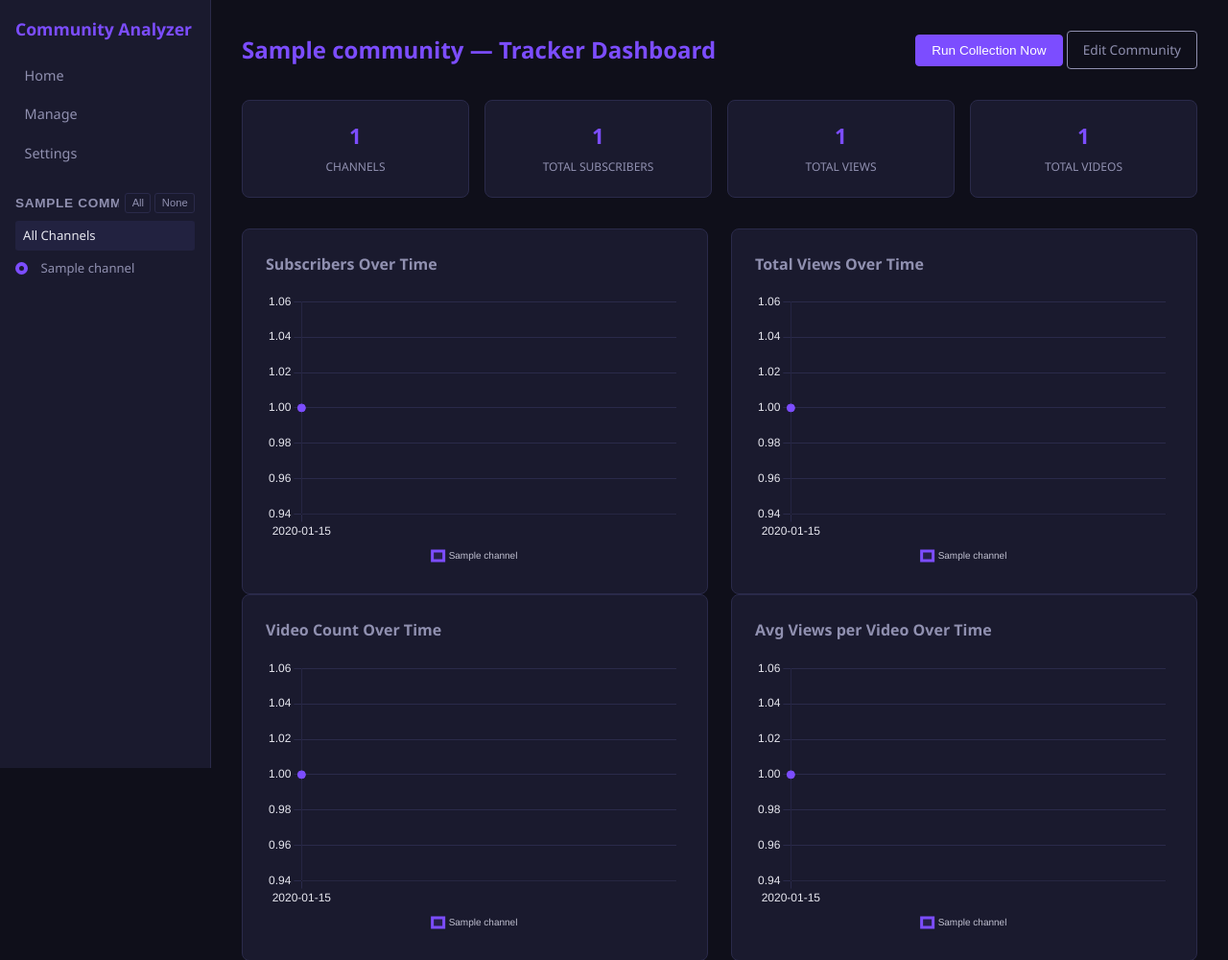
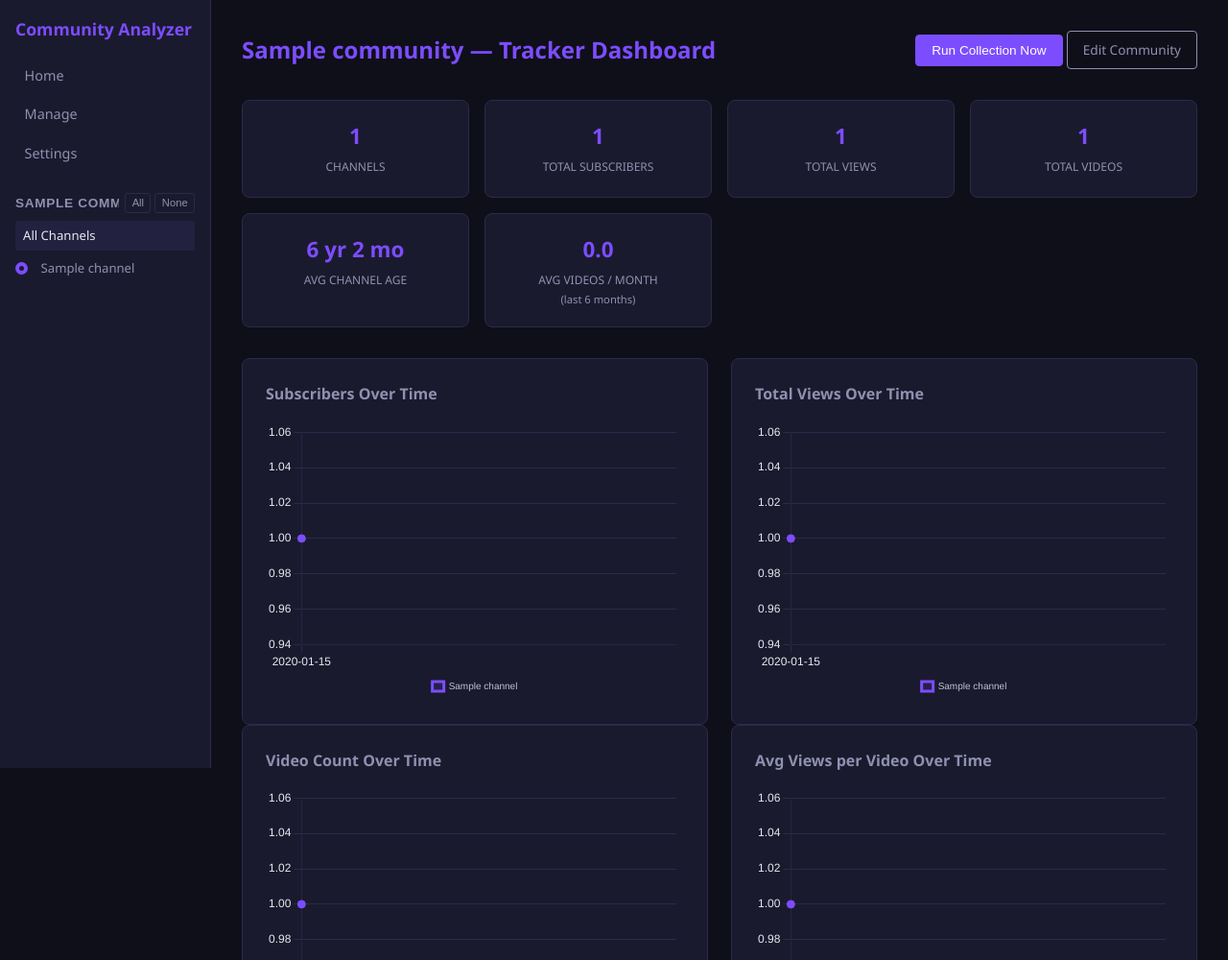
Before and after one commit to arnaud-cloud/YouTubeCommunityAnalyzer, a Flask app: page /tracker/1 in a window 1280 px wide. Shown: the top 1000 px of the page at 96% size. Run offline with Flask 3, Linux system fonts and the light colour scheme; tables that the repository leaves empty hold one stand-in row (values such as "Sample post").

Commit message:
Add Channel Age and Avg Videos/Month stat tiles
Two new tiles at the top of the tracker dashboard:
- Channel Age: shows creation year + age (yr/mo) for a single channel;
  average age across all channels in multi-channel view
- Avg Videos/Month: count of videos published in the last 6 months ÷ 6,
  reflecting recent publishing cadence

Data was already fully collected and stored (channels.published_at,
videos.published_at). Only change to the backend: expose published_at
in the /data API channels array.

Co-Authored-By: Claude Sonnet 4.6 <noreply@anthropic.com>

```diff
--- a/templates/tracker_dashboard.html
+++ b/templates/tracker_dashboard.html
@@ -70,6 +70,8 @@ document.addEventListener('click', () => dropdown.classList.remove('open'));
     <div class="stat-tile"><span class="stat-value" id="tile-subs">-</span><span class="stat-label">Total Subscribers</span></div>
     <div class="stat-tile"><span class="stat-value" id="tile-views">-</span><span class="stat-label">Total Views</span></div>
     <div class="stat-tile"><span class="stat-value" id="tile-videos">-</span><span class="stat-label">Total Videos</span></div>
+    <div class="stat-tile"><span class="stat-value" id="tile-age">-</span><span class="stat-label" id="tile-age-label">Channel Age</span></div>
+    <div class="stat-tile"><span class="stat-value" id="tile-vpm">-</span><span class="stat-label">Avg Videos / Month</span><span class="stat-sublabel" style="font-size:0.7rem;color:var(--muted);display:block">(last 6 months)</span></div>
 </div>
 
 
@@ -300,6 +302,34 @@ function renderDashboard(channelFilter) {
         firstTileVal.textContent = avgViewsPerVideo.toLocaleString();
         firstTileLabel.textContent = 'Avg Views / Video';
     }
+
+    // Channel Age tile
+    const now = new Date();
+    const agePubs = channels
+        .map(c => c.published_at ? new Date(c.published_at) : null)
+        .filter(Boolean);
+    if (agePubs.length) {
+        const avgAgeMs = agePubs.reduce((sum, d) => sum + (now - d), 0) / agePubs.length;
+        const totalMonths = Math.floor(avgAgeMs / (1000 * 60 * 60 * 24 * 30.44));
+        const yrs = Math.floor(totalMonths / 12);
+        const mos = totalMonths % 12;
+        const ageStr = mos > 0 ? `${yrs} yr ${mos} mo` : `${yrs} yr`;
+        if (channelFilter !== 'all' && agePubs.length === 1) {
+            document.getElementById('tile-age').textContent = `${agePubs[0].getFullYear()} · ${ageStr}`;
+            document.getElementById('tile-age-label').textContent = 'Channel Age';
+        } else {
+            document.getElementById('tile-age').textContent = ageStr;
+            document.getElementById('tile-age-label').textContent = 'Avg Channel Age';
+        }
+    } else {
+        document.getElementById('tile-age').textContent = '—';
+    }
+
+    // Avg Videos/Month (last 6 months)
+    const sixMonthsAgo = new Date(now);
+    sixMonthsAgo.setMonth(sixMonthsAgo.getMonth() - 6);
+    const recentVids = videos.filter(v => v.published_at && new Date(v.published_at) >= sixMonthsAgo);
+    document.getElementById('tile-vpm').textContent = (recentVids.length / 6).toFixed(1);
 
     // Channel name lookup
     const cname = {};
--- a/web/routes_tracker.py
+++ b/web/routes_tracker.py
@@ -58,7 +58,7 @@ def dashboard_data(community_id):
 
     # Channel info
     channels = [dict(r) for r in conn.execute(
-        f"SELECT channel_id, channel_name, handle, thumbnail_url FROM channels WHERE channel_id IN ({placeholders})",
+        f"SELECT channel_id, channel_name, handle, thumbnail_url, published_at FROM channels WHERE channel_id IN ({placeholders})",
         channel_ids,
     ).fetchall()]
 
```
